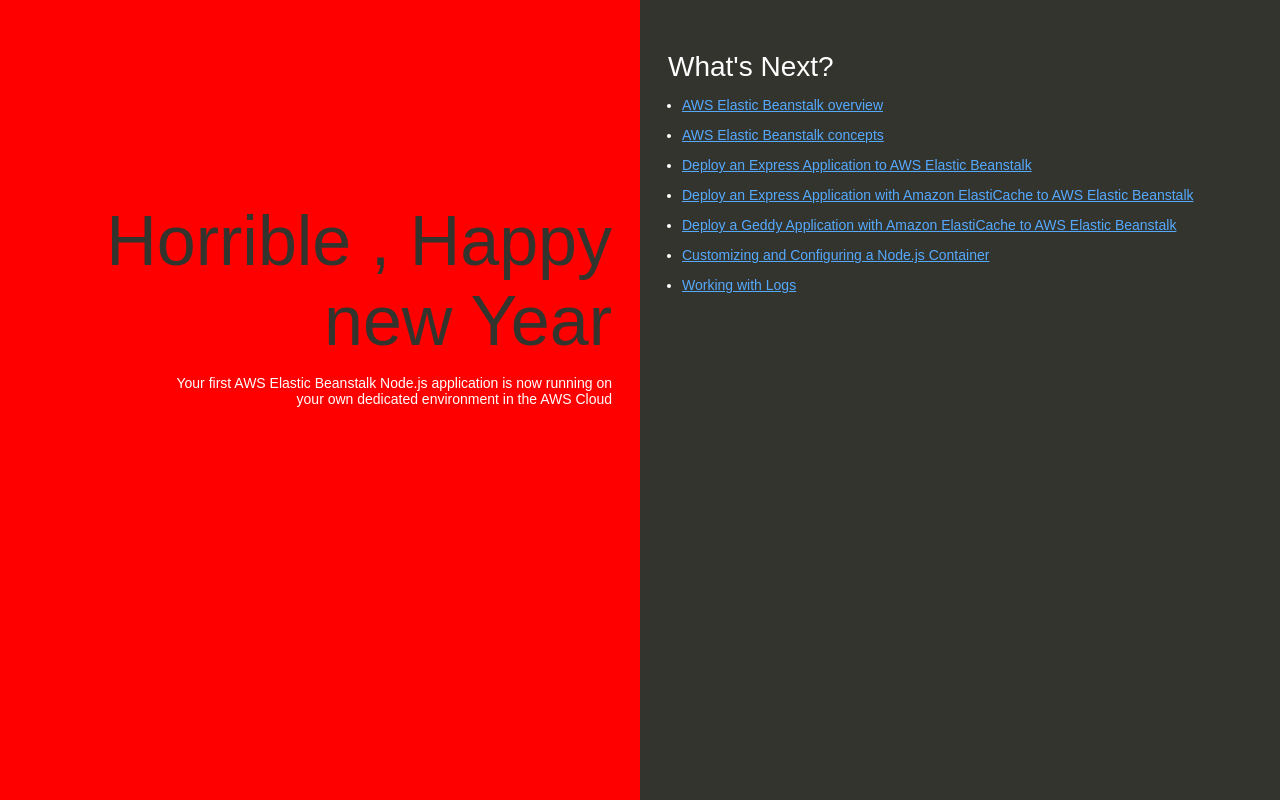
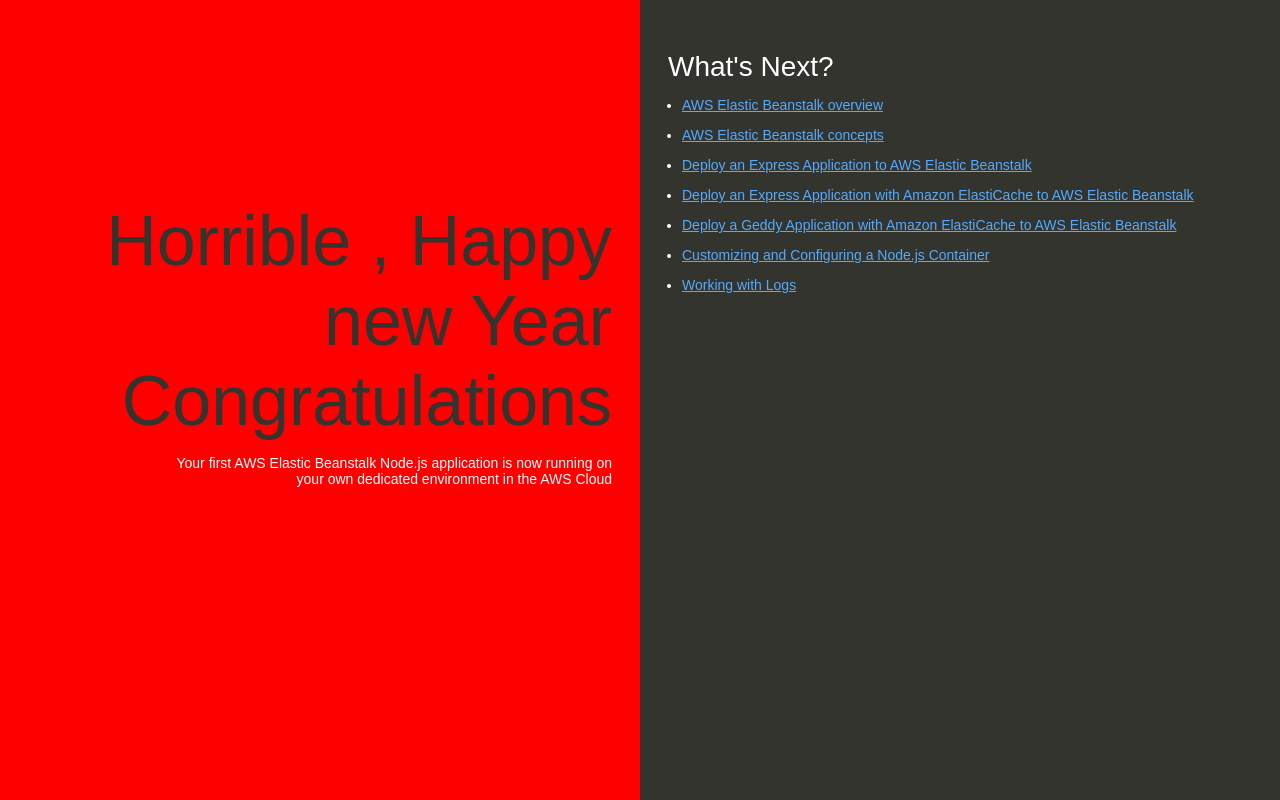
Before and after one commit to r2r90/my-node-app, a website: page index.html in a window 1280 px wide. Drawn offline with Linux system fonts and the light colour scheme.

Commit message:
Update index.html
added Congratulations word

```diff
--- a/index.html
+++ b/index.html
@@ -74,7 +74,7 @@
   </head>
   <body>
     <div class="textColumn">
-      <h1>Horrible , Happy new Year</h1>
+      <h1>Horrible , Happy new Year Congratulations</h1>
       <p>
         Your first AWS Elastic Beanstalk Node.js application is now running on
         your own dedicated environment in the AWS Cloud
```
